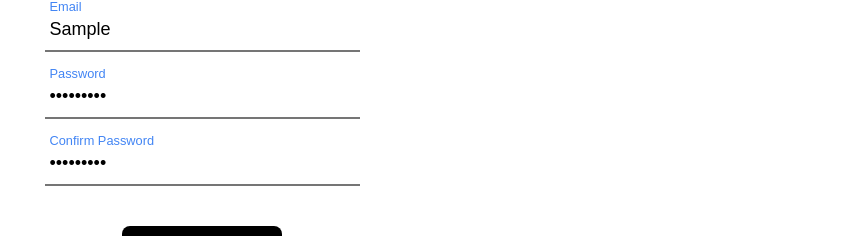
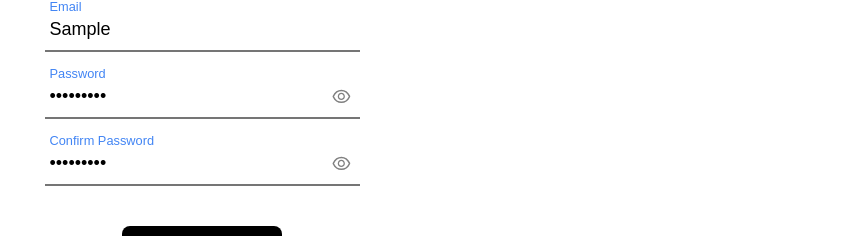
Before and after one commit to dimitris-zournatsidis/currency-calculator-app, a React (Create React App) app in the folder frontend/: page /register in a window 1280 px wide. Both pictures are taken after typing "Sample", "Sample", "Sample", "Sample123", "Sample123" into the empty fields and a click on the button "Sign Up". Shown: the part 242-478 px from the top of the page, without its empty margins (438-1280 px from the left). Built offline with nearby package versions, Linux system fonts and the light colour scheme.

Commit message:
added toggle password visibility

```diff
--- a/frontend/src/App.css
+++ b/frontend/src/App.css
@@ -50,6 +50,18 @@ label {
   transition: 0.4s ease all;
   -moz-transition: 0.4s ease all;
   -webkit-transition: 0.4s ease all;
+}
+
+.eye-icon-container {
+  position: absolute;
+  right: 0.5rem;
+  top: 10px;
+}
+
+.eye-icon {
+  font-size: 1.3rem;
+  color: grey;
+  z-index: 999;
 }
 
 input:focus ~ label,
--- a/frontend/src/pages/Login/Login.tsx
+++ b/frontend/src/pages/Login/Login.tsx
@@ -1,6 +1,8 @@
 import { useState } from 'react';
 import { Link, useNavigate } from 'react-router-dom';
 import { TiArrowBackOutline } from 'react-icons/ti';
+import { AiOutlineEye } from 'react-icons/ai';
+import { AiOutlineEyeInvisible } from 'react-icons/ai';
 import { toast } from 'react-toastify';
 import axios from 'axios';
 
@@ -11,6 +13,8 @@ export default function Login() {
 
   const [email, setEmail] = useState('');
   const [password, setPassword] = useState('');
+
+  const [isPasswordVisible, setIsPasswordVisible] = useState(false);
 
   function resetAllFields() {
     setEmail('');
@@ -71,7 +75,7 @@ export default function Login() {
 
         <div className='input-group'>
           <input
-            type='password'
+            type={isPasswordVisible ? 'text' : 'password'}
             placeholder=''
             value={password}
             onChange={(e) => setPassword(e.target.value)}
@@ -80,6 +84,22 @@ export default function Login() {
           <span className='highlight'></span>
           <span className='bar'></span>
           <label>Password</label>
+
+          {password.length > 0 && (
+            <div className='eye-icon-container'>
+              {isPasswordVisible ? (
+                <AiOutlineEyeInvisible
+                  className='eye-icon'
+                  onClick={() => setIsPasswordVisible(!isPasswordVisible)}
+                />
+              ) : (
+                <AiOutlineEye
+                  className='eye-icon'
+                  onClick={() => setIsPasswordVisible(!isPasswordVisible)}
+                />
+              )}
+            </div>
+          )}
         </div>
 
         <button onClick={handleLogin}>Login</button>
--- a/frontend/src/pages/Register/Register.tsx
+++ b/frontend/src/pages/Register/Register.tsx
@@ -1,6 +1,8 @@
 import { useState } from 'react';
 import { Link, useNavigate } from 'react-router-dom';
 import { TiArrowBackOutline } from 'react-icons/ti';
+import { AiOutlineEye } from 'react-icons/ai';
+import { AiOutlineEyeInvisible } from 'react-icons/ai';
 import { toast } from 'react-toastify';
 import axios from 'axios';
 
@@ -14,6 +16,9 @@ export default function Register() {
   const [email, setEmail] = useState('');
   const [password, setPassword] = useState('');
   const [password2, setPassword2] = useState('');
+
+  const [isPasswordVisible, setIsPasswordVisible] = useState(false);
+  const [isConfirmPasswordVisible, setIsConfirmPasswordVisible] = useState(false);
 
   const name = firstName + ' ' + lastName;
 
@@ -118,7 +123,7 @@ export default function Register() {
 
         <div className='input-group'>
           <input
-            type='password'
+            type={isPasswordVisible ? 'text' : 'password'}
             placeholder=''
             value={password}
             onChange={(e) => setPassword(e.target.value)}
@@ -127,11 +132,27 @@ export default function Register() {
           <span className='highlight'></span>
           <span className='bar'></span>
           <label>Password</label>
+
+          {password.length > 0 && (
+            <div className='eye-icon-container'>
+              {isPasswordVisible ? (
+                <AiOutlineEyeInvisible
+                  className='eye-icon'
+                  onClick={() => setIsPasswordVisible(!isPasswordVisible)}
+                />
+              ) : (
+                <AiOutlineEye
+                  className='eye-icon'
+                  onClick={() => setIsPasswordVisible(!isPasswordVisible)}
+                />
+              )}
+            </div>
+          )}
         </div>
 
         <div className='input-group'>
           <input
-            type='password'
+            type={isConfirmPasswordVisible ? 'text' : 'password'}
             placeholder=''
             value={password2}
             onChange={(e) => setPassword2(e.target.value)}
@@ -140,6 +161,22 @@ export default function Register() {
           <span className='highlight'></span>
           <span className='bar'></span>
           <label>Confirm Password</label>
+
+          {password.length > 0 && (
+            <div className='eye-icon-container'>
+              {isConfirmPasswordVisible ? (
+                <AiOutlineEyeInvisible
+                  className='eye-icon'
+                  onClick={() => setIsConfirmPasswordVisible(!isConfirmPasswordVisible)}
+                />
+              ) : (
+                <AiOutlineEye
+                  className='eye-icon'
+                  onClick={() => setIsConfirmPasswordVisible(!isConfirmPasswordVisible)}
+                />
+              )}
+            </div>
+          )}
         </div>
 
         <button onClick={handleRegister}>Sign Up</button>
```
